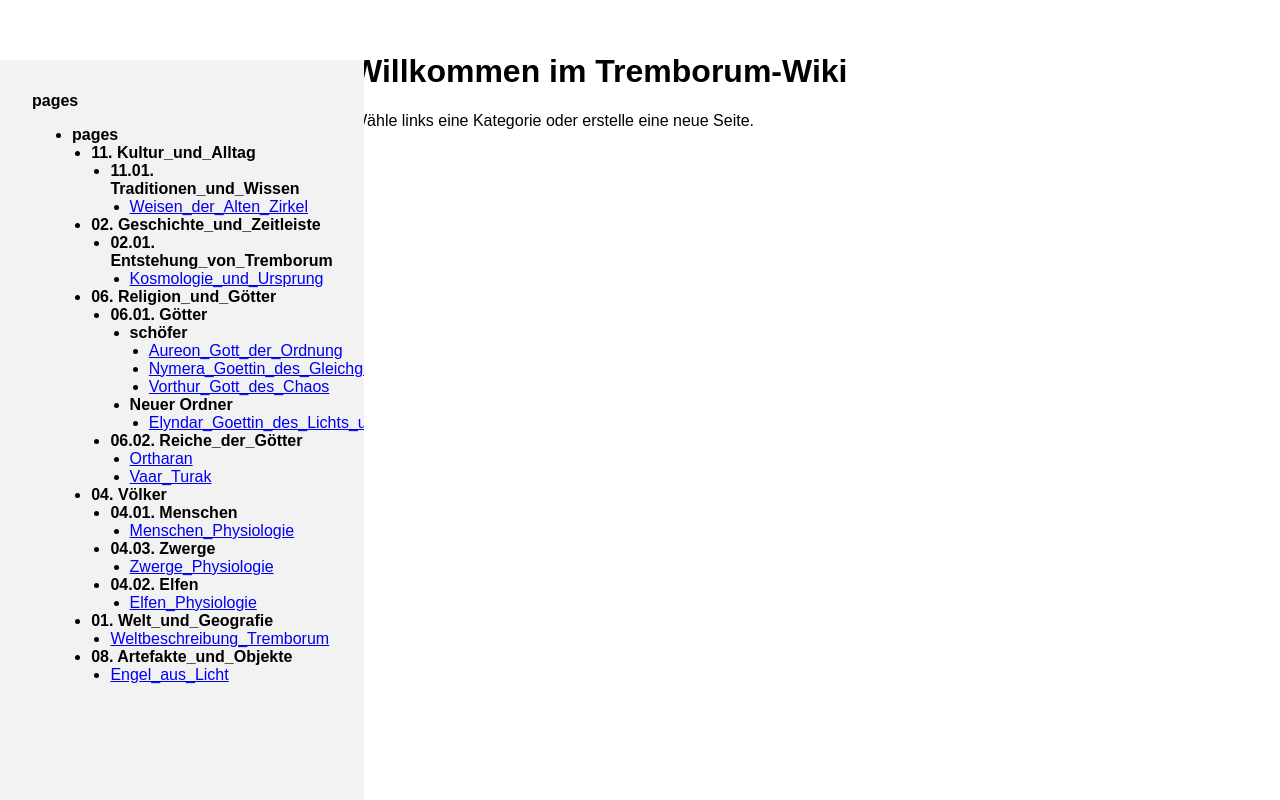
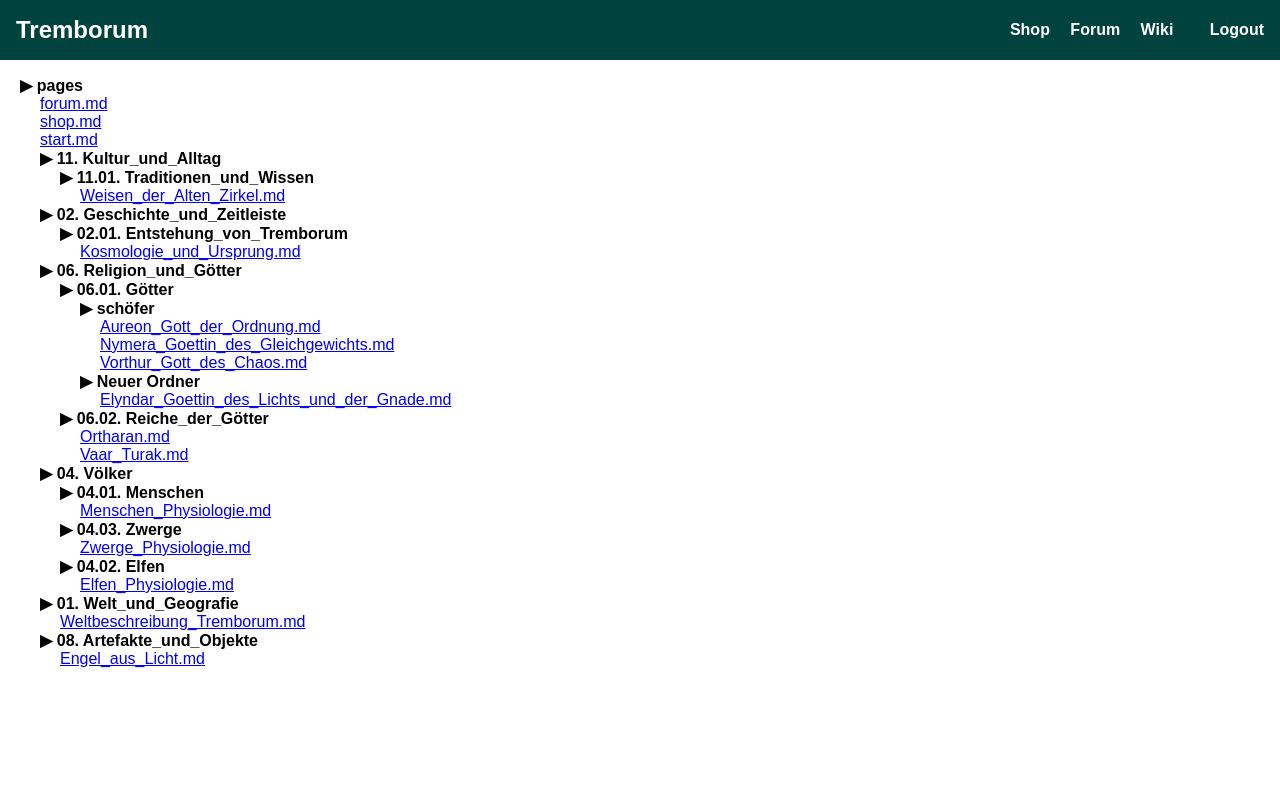
Before and after one commit to tkice1206/Tremborum, a Flask app: page /wiki in a window 1280 px wide. Run offline with Flask 3, Linux system fonts and the light colour scheme; the visitor is signed in with stand-in values (Sample User, id 1).

Commit message:
Struktur wiederhergestellt: Header, Sidebar, Startseite, Navigation

```diff
--- a/app.py
+++ b/app.py
@@ -17,8 +17,8 @@ def login_required(f):
 
 @app.route("/")
 @login_required
-def home():
-    return redirect("/wiki")
+def index():
+    return redirect(url_for("view_page", page="start"))
 
 @app.route("/wiki")
 @login_required
@@ -82,7 +82,7 @@ def login():
     if request.method == "POST":
         if request.form["username"] == "admin" and request.form["password"] == "admin":
             session["logged_in"] = True
-            return redirect(url_for("home"))
+            return redirect(url_for("index"))
     return render_template("login.html")
 
 @app.route("/logout")
--- a/static/style.css
+++ b/static/style.css
@@ -1,8 +1,22 @@
-body { font-family: sans-serif; margin: 0; display: flex; }
-.header { background: #00423d; padding: 1rem; display: flex; justify-content: space-between; align-items: center; color: white; position: fixed; top: 0; width: 100%; z-index: 10; }
+body { font-family: sans-serif; margin: 0; background: white; color: black; }
+.header {
+    background: #00423d;
+    padding: 1rem;
+    display: flex;
+    justify-content: space-between;
+    align-items: center;
+    color: white;
+}
 .title { font-weight: bold; font-size: 1.5rem; }
-.menu a { color: white; margin-left: 1rem; text-decoration: none; font-weight: bold; }
+.menu a {
+    color: white;
+    margin-left: 1rem;
+    text-decoration: none;
+    font-weight: bold;
+}
 .menu a.logout { margin-left: 2rem; }
-.content { padding: 6rem 2rem 2rem 2rem; width: 100%; }
-.sidebar { width: 300px; padding: 2rem; background: #f2f2f2; height: 100vh; overflow-y: auto; position: fixed; top: 60px; left: 0; }
-.main { margin-left: 320px; padding: 2rem; }
+.content {
+    padding: 2rem;
+}
+.tree ul { list-style: none; padding-left: 1rem; }
+.tree li.folder span { font-weight: bold; cursor: pointer; }
--- a/templates/index.html
+++ b/templates/index.html
@@ -1,29 +1,46 @@
 <!DOCTYPE html>
 <html>
 <head>
-    <title>Tremborum Wiki</title>
+    <title>Tremborum-Wiki</title>
     <link rel="stylesheet" href="/static/style.css">
+    <style>
+        .tree ul { list-style-type: none; padding-left: 20px; }
+        .tree li { cursor: pointer; }
+        .nested { display: none; }
+        .active { display: block; }
+    </style>
 </head>
 <body>
-    <div class="sidebar">
-        <strong>pages</strong>
-        <ul>
-        {% for path, name, level, is_dir in entries %}
-            {% if not path.startswith("forum") and not path.startswith("shop") and not path.startswith("start") %}
-                <li style="margin-left: {{ level * 1.2 }}em;">
+    <div class="header">
+        <div class="title">Tremborum</div>
+        <div class="menu">
+            <a href="/view/shop">Shop</a>
+            <a href="/view/forum">Forum</a>
+            <a href="/wiki">Wiki</a>
+            <a class="logout" href="/logout">Logout</a>
+        </div>
+    </div>
+    <div class="tree">
+        <ul id="tree-root">
+            {% for path, name, level, is_dir in entries %}
+                <li style="margin-left: {{ level * 20 }}px;" class="{{ 'folder' if is_dir else '' }}">
                     {% if is_dir %}
-                        <strong>{{ name }}</strong>
+                        <span onclick="toggle(this)">▶ {{ name }}</span>
                     {% else %}
-                        <a href="/view/{{ path|replace('.md', '') }}">{{ name|replace('.md', '') }}</a>
+                        <a href="/view/{{ path }}">{{ name }}</a>
                     {% endif %}
                 </li>
-            {% endif %}
-        {% endfor %}
+            {% endfor %}
         </ul>
     </div>
-    <div class="main">
-        <h1>Willkommen im Tremborum-Wiki</h1>
-        <p>Wähle links eine Kategorie oder erstelle eine neue Seite.</p>
-    </div>
+    <script>
+        function toggle(el) {
+            let next = el.nextElementSibling;
+            while (next && next.tagName === 'UL') {
+                next.classList.toggle("active");
+                next = next.nextElementSibling;
+            }
+        }
+    </script>
 </body>
 </html>
--- a/templates/layout.html
+++ b/templates/layout.html
@@ -3,12 +3,6 @@
 <head>
     <title>Tremborum</title>
     <link rel="stylesheet" href="/static/style.css">
-    <script>
-    function toggle(id) {
-        const el = document.getElementById(id);
-        el.style.display = el.style.display === "none" ? "block" : "none";
-    }
-    </script>
 </head>
 <body>
     <div class="header">
```
